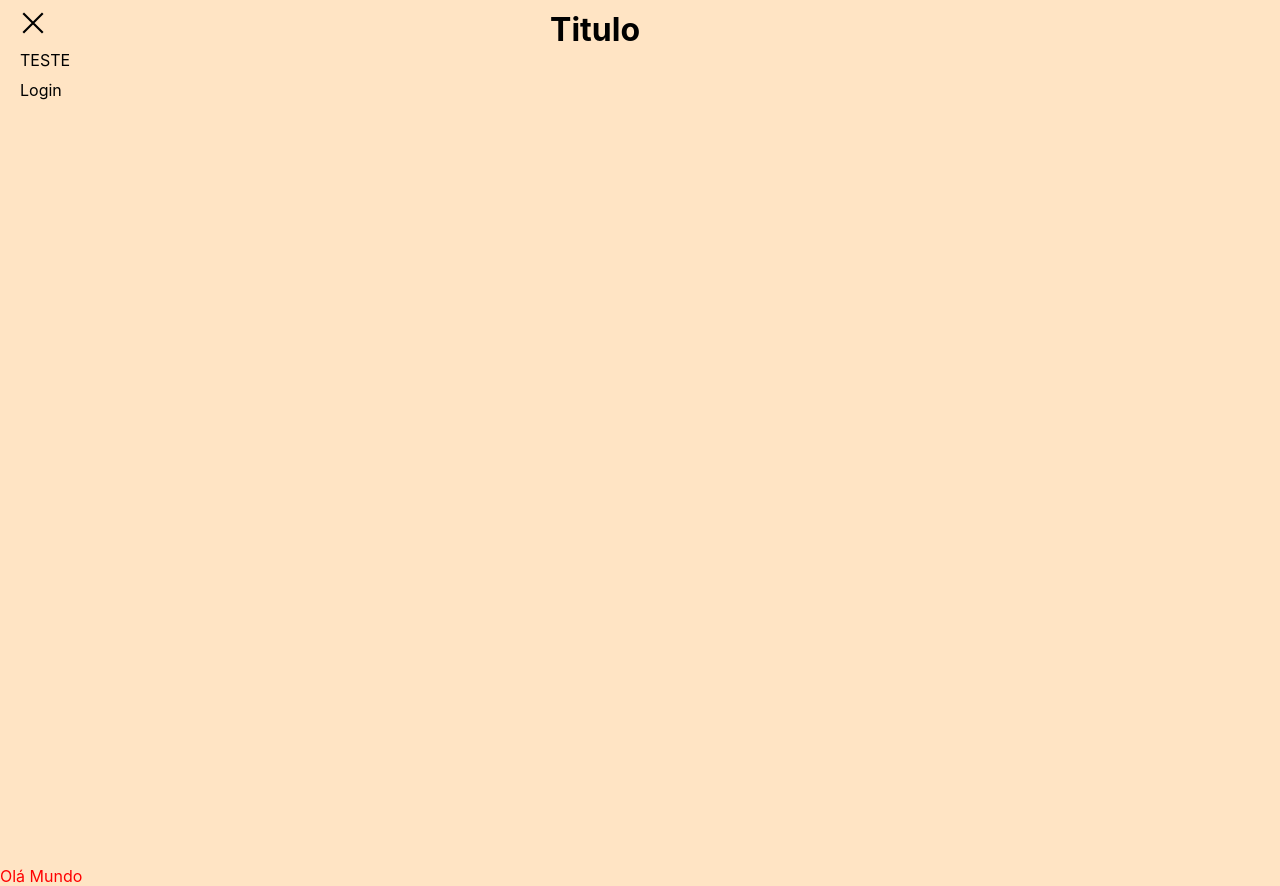
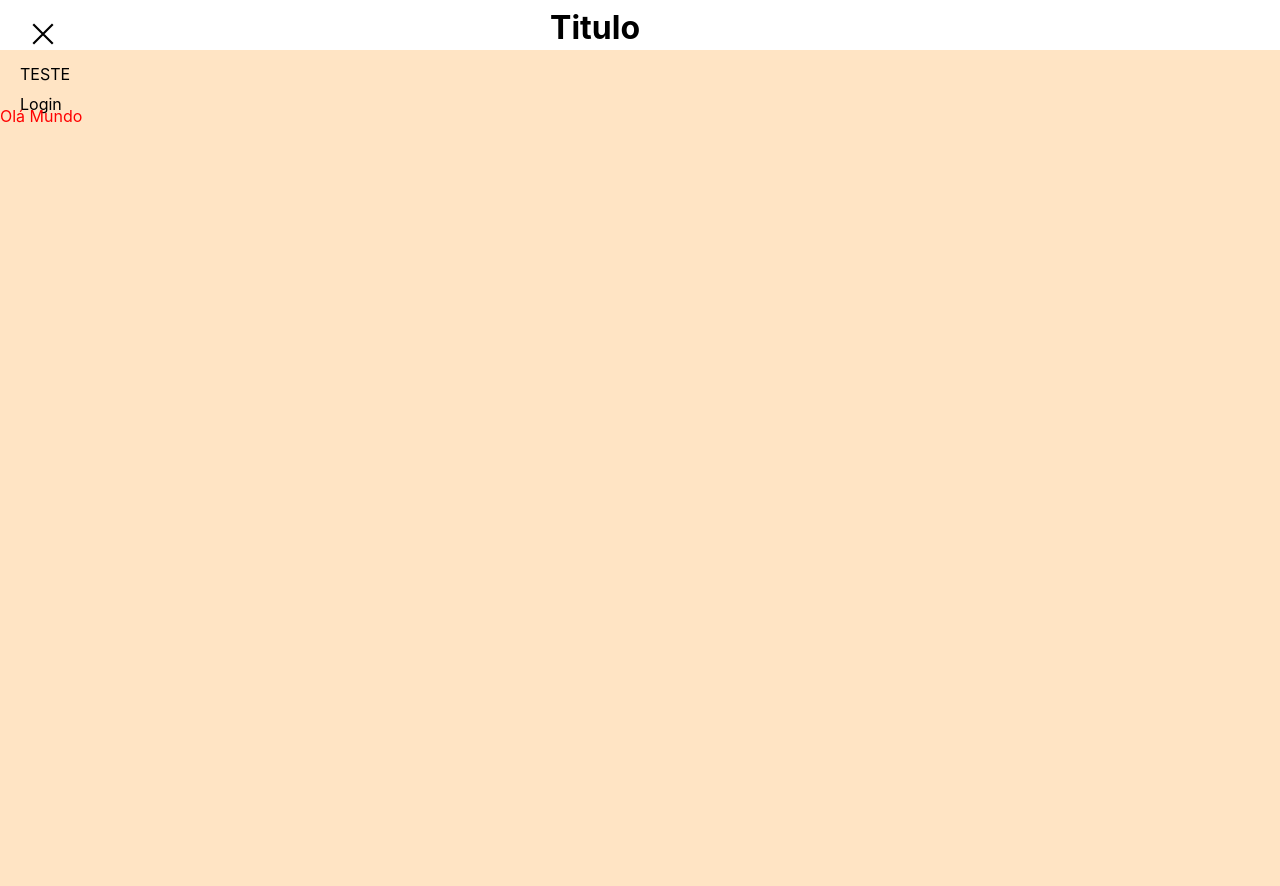
Before and after one commit to sarah-lima/react-chartjs, a React (Create React App) app: page / in a window 1280 px wide. Both pictures are taken after a click on the icon 33 px from the left and 23 px from the top of the page. After the commit the page ends 821 px from the top, so only its background shows below. Built offline with nearby package versions, Linux system fonts and the light colour scheme.

Commit message:
project update

```diff
--- a/src/components/Menu/Index.jsx
+++ b/src/components/Menu/Index.jsx
@@ -9,28 +9,29 @@ export default function Menu(){
 
     return(
         <>
+            <S.Container>
             <S.Title>Titulo</S.Title>
             {
                         navOpen ?
                             <>
                             <S.Div>
                                 <S.Nav>
-                                <GrClose size={26} onClick={()=>setnavOpen(!navOpen)} />
+                                    <GrClose style={{cursor:'pointer'}} size={26} onClick={()=>setnavOpen(!navOpen)} />
+                                </S.Nav>
                                     <S.NavBar>
                                     <Link to='' style={{textDecoration:'none', marginTop:'10px', color: 'black', display:'block'}}>TESTE</Link>
                                     <Link to='' style={{textDecoration:'none', marginTop:'10px', color: 'black', display:'block'}}>Login</Link>
                                     </S.NavBar>
-                            </S.Nav>
                             </S.Div>
                             </>
                             :
                             <S.Div>
                             <S.Nav>
-                            <GiHamburgerMenu size={26} onClick={()=>setnavOpen(!navOpen)} />
+                                <GiHamburgerMenu style={{cursor:'pointer'}} size={26} onClick={()=>setnavOpen(!navOpen)} />
                             </S.Nav>
                 </S.Div>
                     }
-
+        </S.Container>
         </>
     )
 }
--- a/src/components/Menu/Style.js
+++ b/src/components/Menu/Style.js
@@ -1,4 +1,11 @@
 import styled from 'styled-components';
+
+export const Container= styled.div`
+    width:100%;
+    height:50px;
+    background-color: white;
+    padding-top: 8px;
+`
 
 export const Div= styled.div`
     margin:10px;
@@ -18,19 +25,21 @@ export const Title= styled.h1`
 export const Nav= styled.ul`
     width:100%;
     display:block;
+    margin-left: 4%;
+    margin-top:5%;
     @media(max-width:480px){
-
+        margin-left: 10%;
         display: block;
         text-align: justify;
-        margin-left: -50%;
-        font-size:30px;
     }
 `
 export const NavBar= styled.ul`
     width:100%;
+    margin-top:5%;
     /* margin-left:-50%; */
     @media(max-width:480px){
-
+    width: 472%;
+    height: 100%;
 
     }
 `
```
Also changed, not shown: 1 other file (tests, documents, lock files or other folders). Lines whose indentation alone changed are shown as unchanged.
